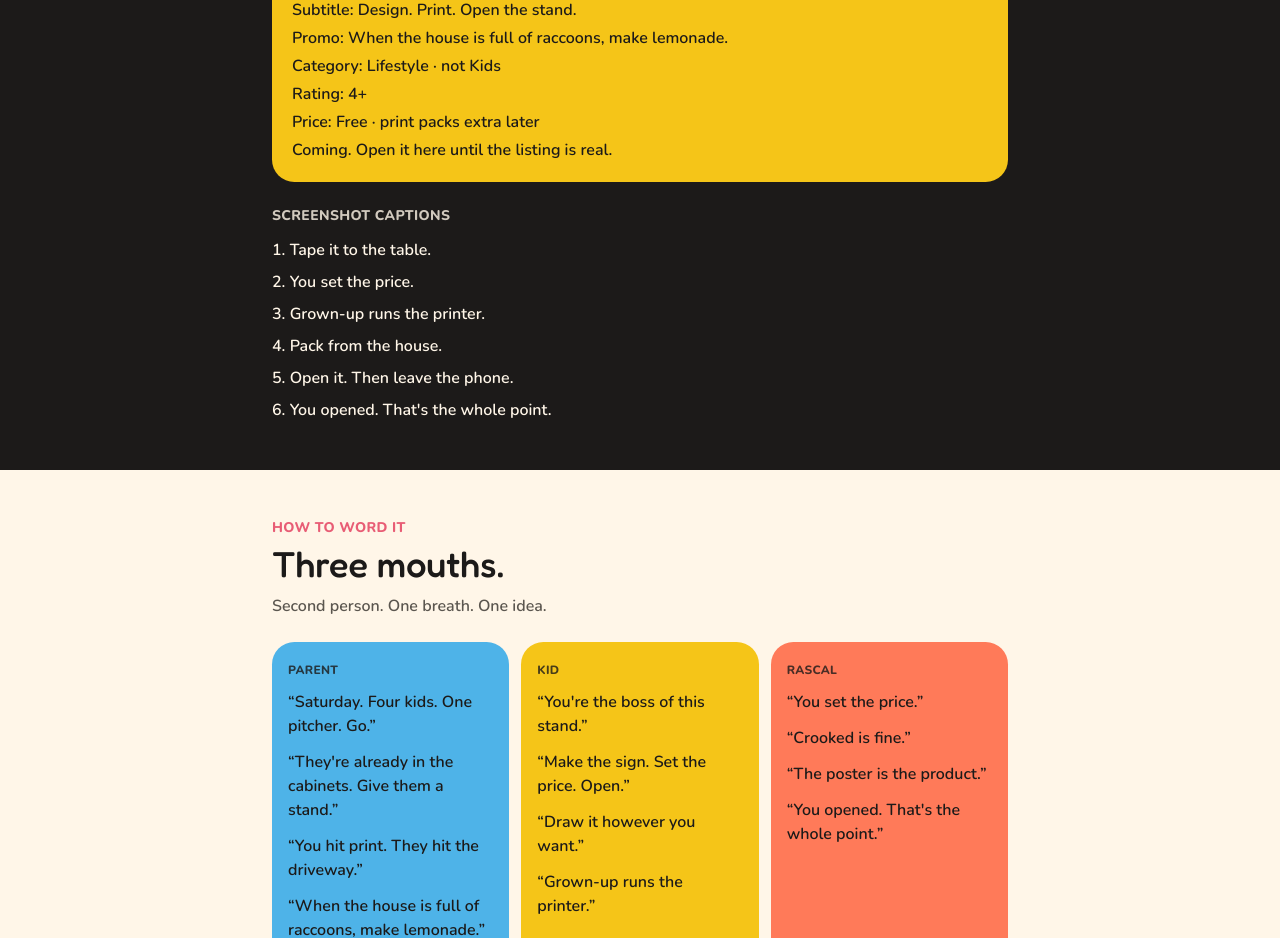
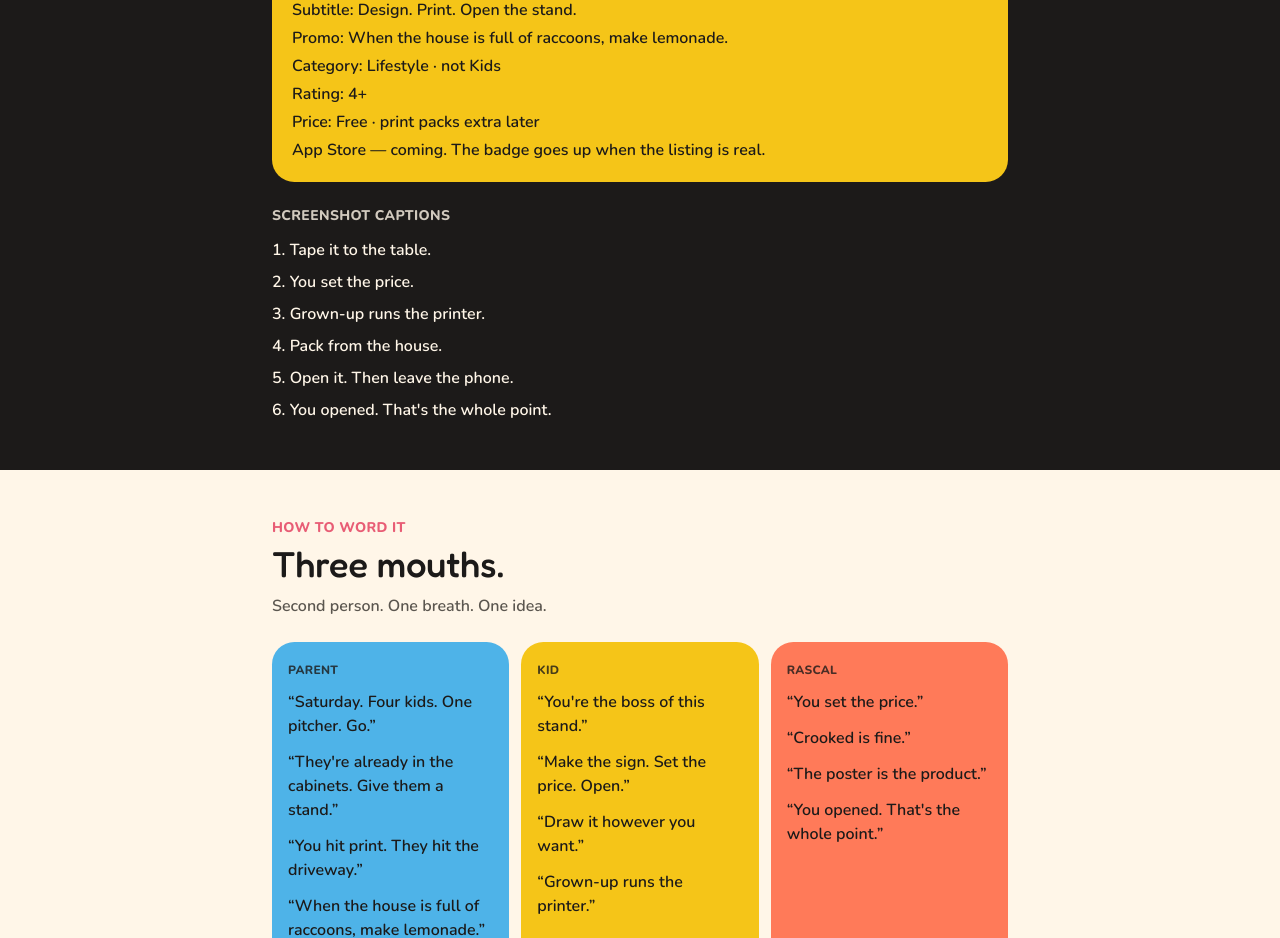
Before and after one commit to rmcnally11/wild-kit, a Next.js app: page /about in a window 1280 px wide. Shown: the part 1400-2338 px from the top of the page. Built offline with nearby package versions, Linux system fonts and the light colour scheme.

Commit message:
Drop the leftover About line that opened the kit here
App Store copy stays lift-ready. The listing is coming; the badge goes up when it is real.

Co-authored-by: rmcnally11 <rmcnally11@gmail.com>

```diff
--- a/app/about/page.tsx
+++ b/app/about/page.tsx
@@ -83,7 +83,7 @@ export default function AboutPage() {
                 <li>Category: {APP_STORE.category}</li>
                 <li>Rating: {APP_STORE.rating}</li>
                 <li>Price: {APP_STORE.price}</li>
-                <li>Coming. Open it here until the listing is real.</li>
+                <li>App Store — coming. The badge goes up when the listing is real.</li>
               </ul>
             </div>
             <div>
```
